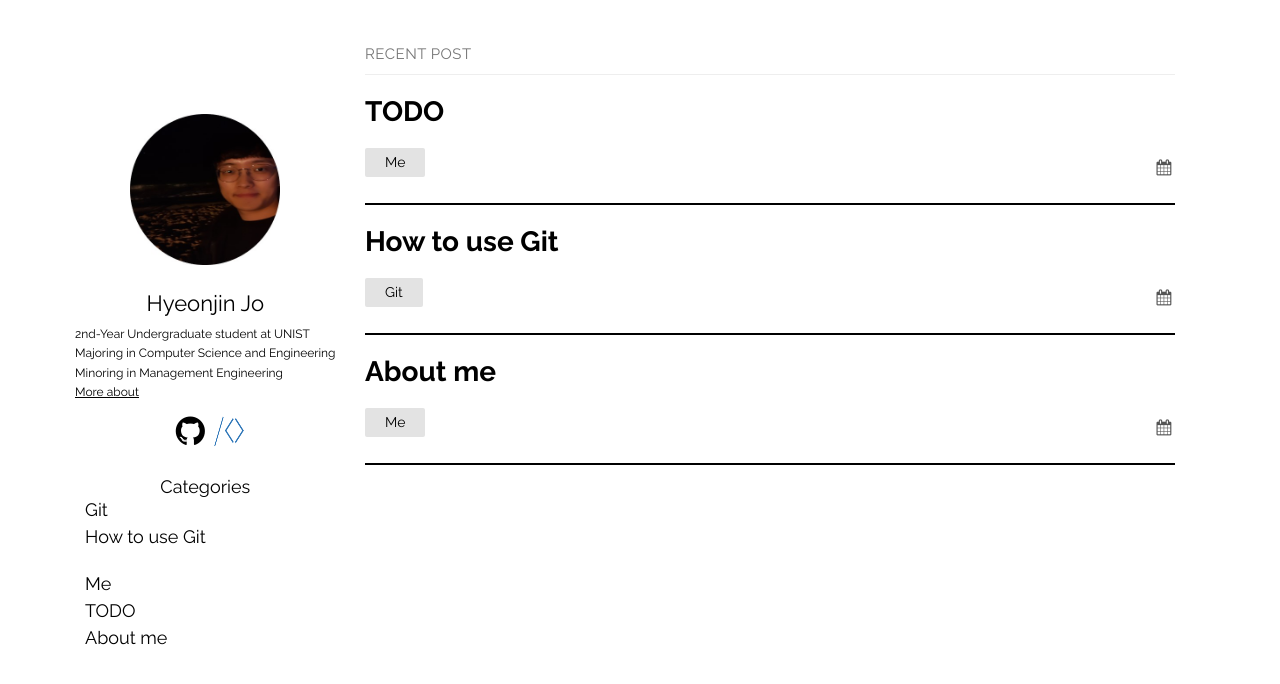
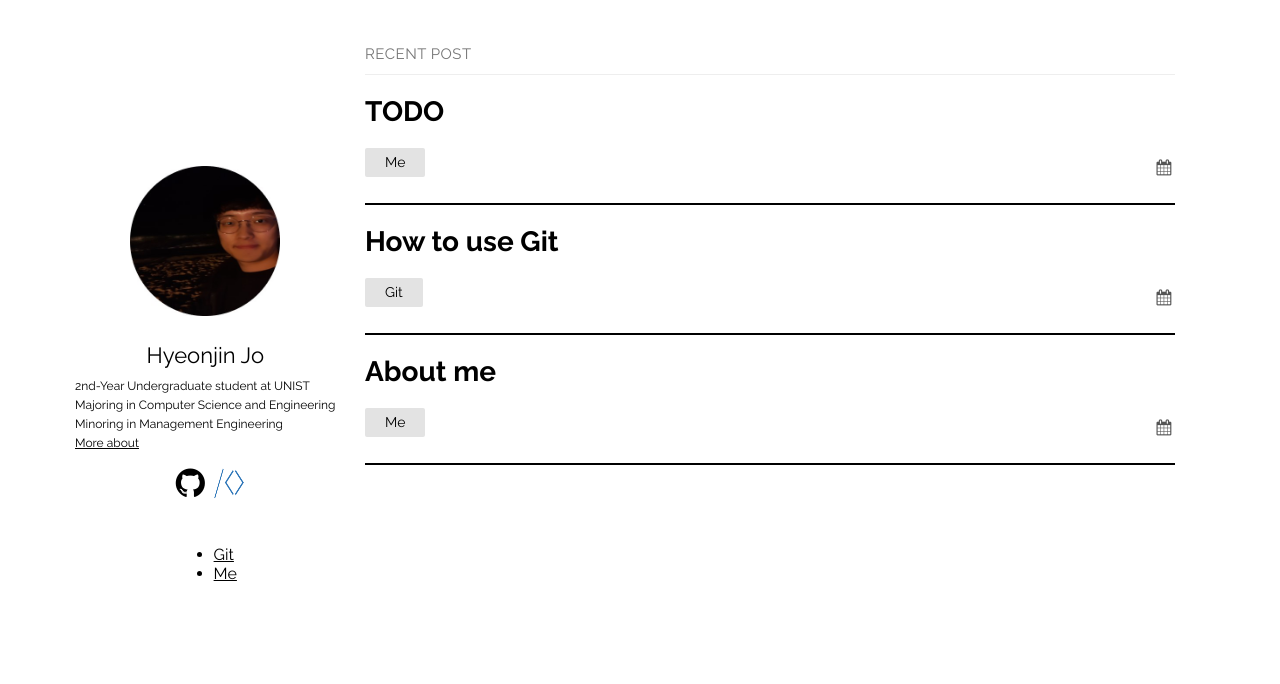
Before and after one commit to thinkin9/test, a Jekyll site: the page built from index.md, in a window 1280 px wide. Shown: the top 684 px of the page. Built offline with Jekyll 4.4.1, drawn with Linux system fonts in a browser that asks for light colours.

Commit message:
20200707

```diff
--- a/_layouts/default.html
+++ b/_layouts/default.html
@@ -45,7 +45,8 @@
           </li>
         </a>
       </ul>
-      <div class="site-category" style="font-size: 18px;">Categories
+      <!--
+        <div class="site-category" style="font-size: 18px;">Categories
         <br>
         <li><a href="/test">Git</a>
           {% for post in site.categories["Git"] %}
@@ -67,6 +68,18 @@
             {% endfor %}
         </li>
       </div>
+    -->
+      <ul class="post-list" style="text-align: left;">
+        {% assign pages_list = site.pages %}
+        {% for node in pages_list %}
+          {% if node.title != null %}
+            {% if node.layout == "category" %}
+              <li><a class="category-link {% if page.url == node.url %} active{% endif %}"
+              href="{{ site.baseurl }}{{ node.url }}">{{ node.title }}</a></li>
+            {% endif %}
+          {% endif %}
+        {% endfor %}
+      </ul>
 
       <!--
         {%- if site.plainwhite.navigation -%}
```
